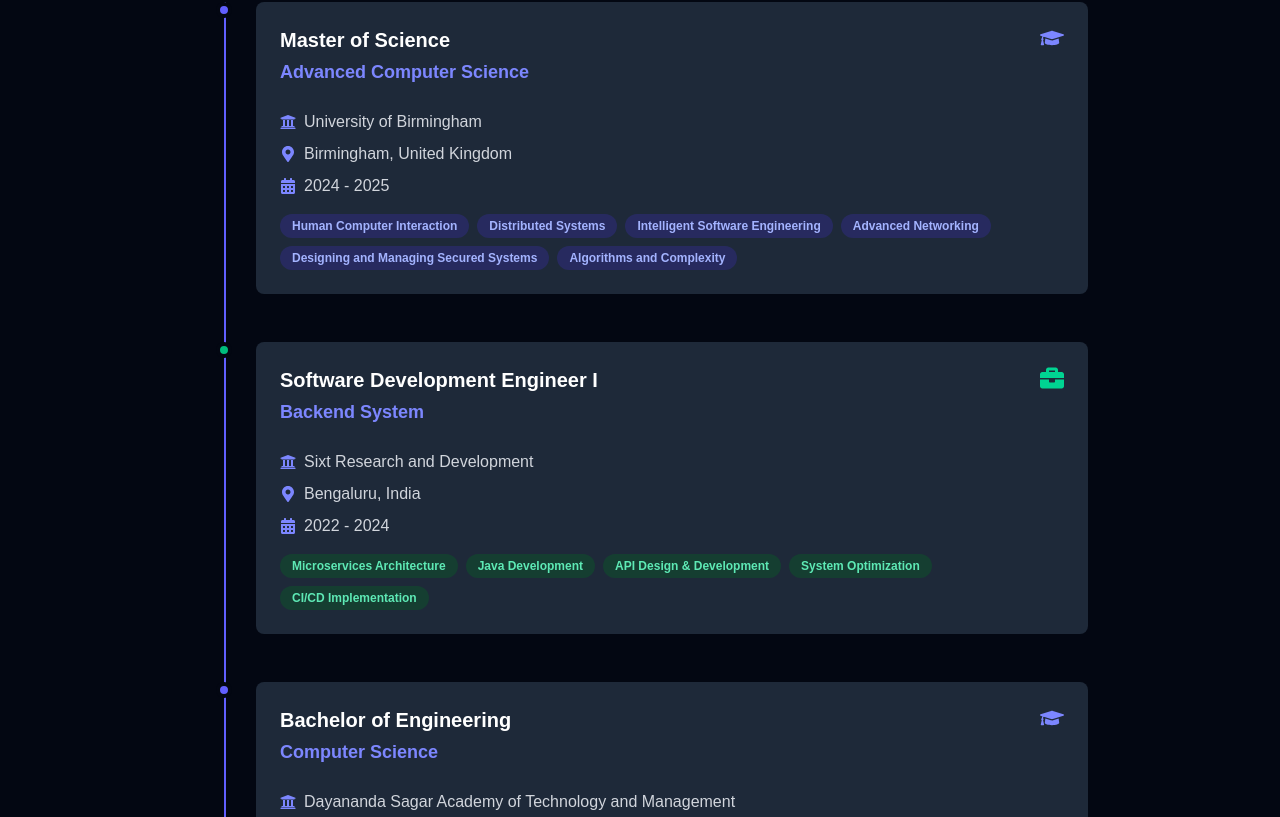
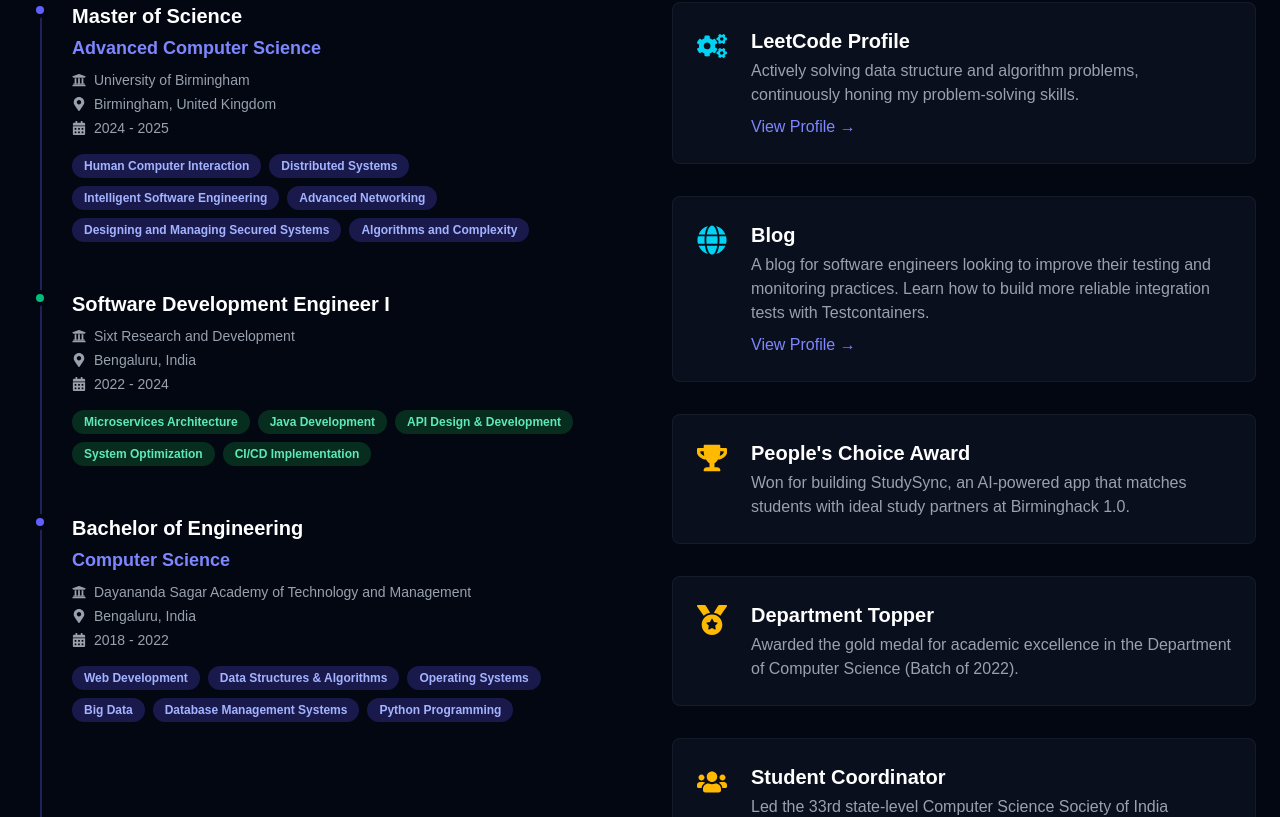
Before and after one commit to gagankaur1709/PortfolioGagan, a Next.js app: page / in a window 1280 px wide. Shown: the part 3876-4693 px from the top of the page. Built offline with nearby package versions, Linux system fonts and the light colour scheme.

Commit message:
Include additonal details

```diff
--- a/src/app/components/EducationSection.jsx
+++ b/src/app/components/EducationSection.jsx
@@ -2,9 +2,9 @@
 
 import React from 'react';
 import { motion } from 'framer-motion';
-import { FaGraduationCap, FaUniversity, FaCalendarAlt, FaMapMarkerAlt, FaBriefcase } from 'react-icons/fa';
+import { FaGraduationCap, FaUniversity, FaCalendarAlt, FaMapMarkerAlt, FaBriefcase, FaTrophy, FaMedal, FaUsers, FaCode, FaLaptopCode, FaRocket, FaBrain, FaAward, FaCertificate, FaGlobe, FaLightbulb, FaCogs } from 'react-icons/fa';
 
-const journeyData = [
+const timelineEvents = [
   {
     type: "education",
     title: "Master of Science",
@@ -12,33 +12,26 @@ const journeyData = [
     organization: "University of Birmingham",
     location: "Birmingham, United Kingdom",
     year: "2024 - 2025",
-    description: "Specialized in advanced algorithms, machine learning, and distributed systems. Focused on cutting-edge research in artificial intelligence and software engineering methodologies.",
-    highlights: [
-      "Human Computer Interaction",
+    icon: <FaGraduationCap className="text-2xl" />,
+    highlights: [ "Human Computer Interaction",
       "Distributed Systems",
       "Intelligent Software Engineering",
       "Advanced Networking",
       "Designing and Managing Secured Systems",
-      "Algorithms and Complexity"
-    ],
-    icon: <FaGraduationCap className="text-2xl" />
+      "Algorithms and Complexity" ],
   },
   {
     type: "experience",
     title: "Software Development Engineer I",
-    subtitle: "Backend System",
     organization: "Sixt Research and Development",
     location: "Bengaluru, India",
     year: "2022 - 2024",
-    description: "Developed and maintained robust backend systems for global car rental platform. Focused on microservices architecture, API development, and system optimization.",
-    highlights: [
-      "Microservices Architecture",
+    icon: <FaLaptopCode className="text-2xl" />,
+    highlights: [ "Microservices Architecture",
       "Java Development",
       "API Design & Development",
       "System Optimization",
-      "CI/CD Implementation"
-    ],
-    icon: <FaBriefcase className="text-2xl" />
+      "CI/CD Implementation" ],
   },
   {
     type: "education",
@@ -47,16 +40,48 @@ const journeyData = [
     organization: "Dayananda Sagar Academy of Technology and Management",
     location: "Bengaluru, India",
     year: "2018 - 2022",
-    description: "Comprehensive foundation in computer science fundamentals, software development, data structures, algorithms, and system design. Graduated with strong technical expertise.",
-    highlights: [
-      "Web Development",
+    icon: <FaRocket className="text-2xl" />,
+    highlights: [ "Web Development",
       "Data Structures & Algorithms",
       "Operating Systems",
       "Big Data",
       "Database Management Systems",
-      "Python Programming"
-    ],
-    icon: <FaGraduationCap className="text-2xl" />
+      "Python Programming"],
+  }
+];
+
+const extraDetails = [
+  {
+    type: "profile",
+    title: "LeetCode Profile",
+    description: "Actively solving data structure and algorithm problems, continuously honing my problem-solving skills.",
+    link: "https://leetcode.com/u/gaganKaur/",
+    icon: <FaCogs />
+  },
+  {
+    type: "profile",
+    title: "Blog",
+    description: "A blog for software engineers looking to improve their testing and monitoring practices. Learn how to build more reliable integration tests with Testcontainers.",
+    link: "https://www.sixt.tech/authors/gagandeepkaur",
+    icon: <FaGlobe />
+  },
+  {
+    type: "achievement",
+    title: "People's Choice Award",
+    description: "Won for building StudySync, an AI-powered app that matches students with ideal study partners at Birminghack 1.0.",
+    icon: <FaTrophy />
+  },
+  {
+    type: "achievement",
+    title: "Department Topper",
+    description: "Awarded the gold medal for academic excellence in the Department of Computer Science (Batch of 2022).",
+    icon: <FaMedal />
+  },
+  {
+    type: "achievement",
+    title: "Student Coordinator",
+    description: "Led the 33rd state-level Computer Science Society of India convention during undergraduate studies.",
+    icon: <FaUsers />
   }
 ];
 
@@ -65,9 +90,7 @@ const EducationSection = () => {
     hidden: { opacity: 0 },
     visible: {
       opacity: 1,
-      transition: {
-        staggerChildren: 0.2,
-      },
+      transition: { staggerChildren: 0.1 },
     },
   };
 
@@ -76,11 +99,15 @@ const EducationSection = () => {
     visible: {
       opacity: 1,
       y: 0,
-      transition: {
-        duration: 0.6,
-        ease: "easeOut",
-      },
+      transition: { duration: 0.6, ease: "easeOut" },
     },
+  };
+
+  const typeStyles = {
+    education: { dot: 'bg-indigo-500', icon: 'text-indigo-400', tagBg: 'bg-indigo-900/50', tagText: 'text-indigo-300' },
+    experience: { dot: 'bg-emerald-500', icon: 'text-emerald-400', tagBg: 'bg-green-900/50', tagText: 'text-emerald-300' },
+    achievement: { dot: 'bg-amber-500', icon: 'text-amber-400' },
+    profile: { dot: 'bg-cyan-500', icon: 'text-cyan-400' },
   };
 
   return (
@@ -89,7 +116,7 @@ const EducationSection = () => {
       className="py-20 md:py-28 bg-gray-950 text-white"
       initial="hidden"
       whileInView="visible"
-      viewport={{ once: true, amount: 0.2 }}
+      viewport={{ once: true, amount: 0.1 }}
       variants={sectionVariants}
     >
       <div className="container mx-auto px-6">
@@ -100,58 +127,29 @@ const EducationSection = () => {
           My Journey
         </motion.h2>
 
-        <div className="max-w-4xl mx-auto">
+        <div className="grid grid-cols-1 lg:grid-cols-2 gap-16">
           <div className="relative">
-            <div className="absolute left-8 top-0 bottom-0 w-0.5 bg-indigo-500"></div>
-
-            {journeyData.map((item, index) => (
+            <div className="absolute left-4 top-0 bottom-0 w-0.5 bg-indigo-500/30"></div>
+            {timelineEvents.map((item, index) => (
               <motion.div
                 key={index}
                 className="relative flex items-start mb-12 last:mb-0"
-                variants={itemVariants}>
-                <div className={`absolute left-6 w-4 h-4 rounded-full border-4 border-gray-950 z-10 ${
-                  item.type === 'experience' ? 'bg-emerald-500' : 'bg-indigo-500'
-                }`}></div>
-                <div className="ml-16 bg-gray-800 rounded-lg p-6 w-full">
-                  <div className="flex items-start justify-between mb-4">
-                    <div>
-                      <h3 className="text-xl font-bold text-white mb-1">
-                        {item.title}
-                      </h3>
-                      <h4 className="text-lg font-semibold text-indigo-400 mb-2">
-                        {item.subtitle}
-                      </h4>
-                    </div>
-                    <div className={`${item.type === 'experience' ? 'text-emerald-400' : 'text-indigo-400'}`}>
-                      {item.icon}
-                    </div>
+                variants={itemVariants}
+              >
+                <div className={`absolute left-2 w-4 h-4 rounded-full border-4 border-gray-950 z-10 ${typeStyles[item.type]?.dot}`}></div>
+                <div className="ml-12 w-full">
+                  <h3 className="text-xl font-bold text-white mb-1">{item.title}</h3>
+                  {item.subtitle && <h4 className={`text-lg font-semibold ${typeStyles[item.type]?.icon} mb-2`}>{item.subtitle}</h4>}
+                  <div className="space-y-1 mt-2">
+                    <div className="flex items-center text-sm text-gray-400"><FaUniversity className="mr-2" /><span>{item.organization}</span></div>
+                    <div className="flex items-center text-sm text-gray-400"><FaMapMarkerAlt className="mr-2" /><span>{item.location}</span></div>
+                    <div className="flex items-center text-sm text-gray-400"><FaCalendarAlt className="mr-2" /><span>{item.year}</span></div>
                   </div>
-
-                  <div className="space-y-2 mb-4">
-                    <div className="flex items-center text-gray-300">
-                      <FaUniversity className="mr-2 text-indigo-400" />
-                      <span>{item.organization}</span>
-                    </div>
-                    <div className="flex items-center text-gray-300">
-                      <FaMapMarkerAlt className="mr-2 text-indigo-400" />
-                      <span>{item.location}</span>
-                    </div>
-                    <div className="flex items-center text-gray-300">
-                      <FaCalendarAlt className="mr-2 text-indigo-400" />
-                      <span>{item.year}</span>
-                    </div>
-                  </div>
-
-
-                  <div className="flex flex-wrap gap-2">
+                  <div className="flex flex-wrap gap-2 mt-4">
                     {item.highlights.map((highlight, idx) => (
                       <span
                         key={idx}
-                        className={`text-xs font-semibold px-3 py-1 rounded-full ${
-                          item.type === 'experience'
-                            ? 'bg-green-900/50 text-emerald-300'
-                            : 'bg-indigo-900/50 text-indigo-300'
-                        }`}
+                        className={`text-xs font-semibold px-3 py-1 rounded-full ${typeStyles[item.type]?.tagBg} ${typeStyles[item.type]?.tagText}`}
                       >
                         {highlight}
                       </span>
@@ -161,6 +159,27 @@ const EducationSection = () => {
               </motion.div>
             ))}
           </div>
+
+          <motion.div className="space-y-8" variants={sectionVariants}>
+            {extraDetails.map((item, index) => (
+              <motion.div
+                key={index}
+                className="bg-gray-900/50 border border-white/5 rounded-lg p-6 flex items-start gap-6"
+                variants={itemVariants}
+              >
+                <div className={`text-3xl mt-1 ${typeStyles[item.type]?.icon}`}>{item.icon}</div>
+                <div>
+                  <h3 className="text-xl font-bold text-white">{item.title}</h3>
+                  <p className="text-gray-400 mt-1">{item.description}</p>
+                  {item.link && (
+                    <a href={item.link} target="_blank" rel="noopener noreferrer" className="text-indigo-400 hover:underline mt-2 inline-block">
+                      View Profile &rarr;
+                    </a>
+                  )}
+                </div>
+              </motion.div>
+            ))}
+          </motion.div>
         </div>
       </div>
     </motion.section>
```
